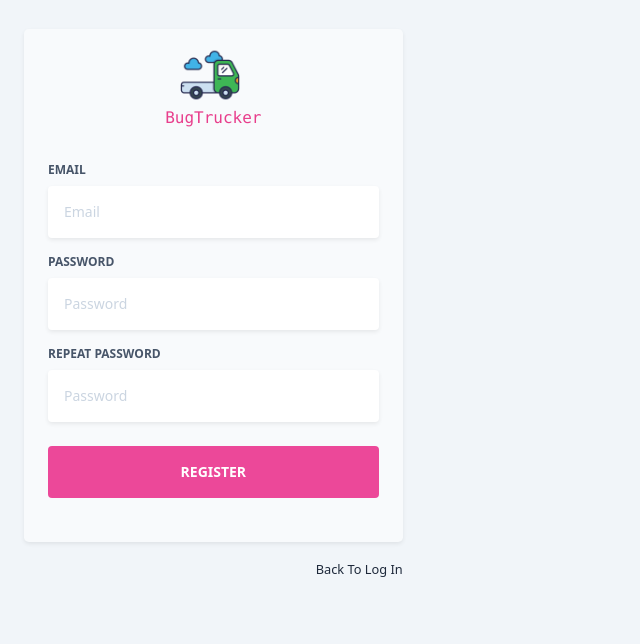
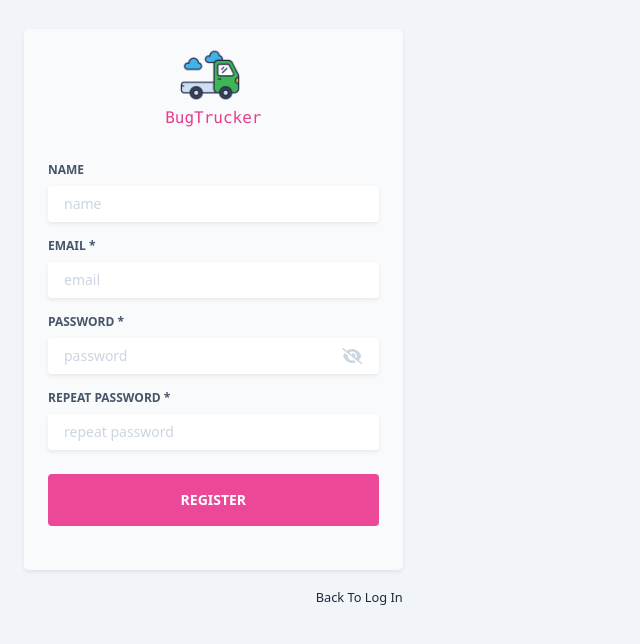
Before and after one commit to kpuwal/BugTracker, a React (Create React App) app in the folder client/: page /register in a window 1280 px wide. Shown: the top 644 px of the page, without its empty margins (0-640 px from the left). Built offline with nearby package versions, Linux system fonts and the light colour scheme.

Commit message:
refactors login/register form

```diff
--- a/client/src/layouts/Auth.tsx
+++ b/client/src/layouts/Auth.tsx
@@ -1,16 +1,20 @@
+import { useSelector } from 'react-redux';
+import { RootState, useAppDispatch } from './../redux/store';
+
 import Login from "../views/auth/Login";
-// import Background from '../assets/img/bg.png';
 
 type AuthProps = {
   register?: boolean,
 }
 
 export default function Auth({register}: AuthProps) {
+  const authData = useSelector((state: RootState) => state.auth);
+
   return (
     <main>
       <div className="absolute top-0 w-full h-full bg-blueGray-100 bg-no-repeat">
         <div className="absolute w-full h-full py-1 min-h-screen">
-          <Login {...{register}} />
+          <Login {...{register, authData}} />
         </div>
       </div>
     </main>
--- a/client/src/redux/slices/authSlice.tsx
+++ b/client/src/redux/slices/authSlice.tsx
@@ -1,7 +1,7 @@
 import { createSlice, PayloadAction } from '@reduxjs/toolkit';
-import { authInitStateType } from '../types';
+import { authType } from '../../types';
 
-const initialState: authInitStateType = {
+const initialState: authType = {
   name: '',
   email: '',
   password: '',
@@ -12,9 +12,15 @@ const authSlice = createSlice({
   name: 'auth',
   initialState,
   reducers: {
-    catchLogin: (state, action: PayloadAction<authInitStateType>) => {
+    updateUser: (state, action) => {
+      console.log("updateUser ", action.payload)
+      // state.name = action.payload.name
       Object.assign(state, action.payload);
-    }
+    },
+    registerUser: (state, action: PayloadAction<authType>) => {
+      console.log(action.payload)
+      Object.assign(state, action.payload);
+    },
   },
   extraReducers: (builder) => {
     // builder.addCase(fetchTitles.fulfilled, (state, action) => {
@@ -26,4 +32,5 @@ const authSlice = createSlice({
   },
 })
 
+export const { updateUser, registerUser } = authSlice.actions;
 export default authSlice.reducer;
--- a/client/src/redux/types.tsx
+++ /dev/null
@@ -1,6 +0,0 @@
-export type authInitStateType = {
-  name: string,
-  email: string,
-  password: string,
-  repeatPassword: string,
-}
--- /dev/null
+++ b/client/src/types.ts
@@ -0,0 +1,6 @@
+export type authType = {
+  name: string,
+  email: string,
+  password: string,
+  repeatPassword?: string,
+}
--- a/client/src/views/auth/Login.tsx
+++ b/client/src/views/auth/Login.tsx
@@ -1,11 +1,26 @@
+import {useState} from 'react';
 import { Link } from "react-router-dom";
 import Logo from '../../assets/img/car.png';
+import { authType } from "../../types";
+import { useAppDispatch } from '../../redux/store';
+import { updateUser } from '../../redux/slices/authSlice';
+
+// import { FontAwesomeIcon } from "@fortawesome/react-fontawesome";
+// import { faEye } from "@fortawesome/free-solid-svg-icons";
+// const eye = <FontAwesomeIcon icon={faEye} />;
 
 type LoginProps = {
   register?: boolean,
+  authData: authType,
 }
 
-export default function Login({register}: LoginProps) {
+export default function Login({register, authData}: LoginProps) {
+  const [passwordShown, setPasswordShown] = useState(false);
+  const dispatch = useAppDispatch();
+  const togglePasswordVisiblity = () => {
+    setPasswordShown(passwordShown ? false : true);
+  };
+
   return (
     <>
       {/* <div className="container mx-auto px-4 h-full"> */}
@@ -26,18 +41,36 @@ export default function Login({register}: LoginProps) {
                 <div className="text-blueGray-400 text-center mb-3 font-bold">
                   <small></small>
                 </div>
-                <form>
+                <form onSubmit={(e) => dispatch(updateUser(e))}>
+                  {register && <div className="relative w-full mb-3">
+                    <label
+                      className="block uppercase text-blueGray-600 text-xs font-bold mb-2"
+                      htmlFor="grid-password"
+                    >
+                      Name
+                    </label>
+                    <input
+                      type="name"
+                      className="border-0 px-3 py-2 placeholder-blueGray-300 text-blueGray-600 bg-white rounded text-sm shadow-sm focus:outline-none focus:ring w-full ease-linear transition-all duration-150"
+                      placeholder="name"
+                      value={authData.name}
+                      onChange={(e) => dispatch(updateUser({name: e.target.value}))}
+                    />
+                  </div>}
+
                   <div className="relative w-full mb-3">
                     <label
                       className="block uppercase text-blueGray-600 text-xs font-bold mb-2"
                       htmlFor="grid-password"
                     >
-                      Email
+                      Email *
                     </label>
                     <input
                       type="email"
-                      className="border-0 px-3 py-3 placeholder-blueGray-300 text-blueGray-600 bg-white rounded text-sm shadow-sm focus:outline-none focus:ring w-full ease-linear transition-all duration-150"
-                      placeholder="Email"
+                      className="border-0 px-3 py-2 placeholder-blueGray-300 text-blueGray-600 bg-white rounded text-sm shadow-sm focus:outline-none focus:ring w-full ease-linear transition-all duration-150"
+                      placeholder="email"
+                      value={authData.email}
+                      onChange={(e) => dispatch(updateUser({email: e.target.value}))}
                     />
                   </div>
 
@@ -46,13 +79,18 @@ export default function Login({register}: LoginProps) {
                       className="block uppercase text-blueGray-600 text-xs font-bold mb-2"
                       htmlFor="grid-password"
                     >
-                      Password
+                      Password *
                     </label>
                     <input
-                      type="password"
-                      className="border-0 px-3 py-3 placeholder-blueGray-300 text-blueGray-600 bg-white rounded text-sm shadow-sm focus:outline-none focus:ring w-full ease-linear transition-all duration-150"
-                      placeholder="Password"
+                      type={passwordShown ? "text" : "password"}
+                      className="border-0 px-3 py-2 placeholder-blueGray-300 text-blueGray-600 bg-white rounded text-sm shadow-sm focus:outline-none focus:ring w-full ease-linear transition-all duration-150"
+                      placeholder="password"
+                      value={authData.password}
+                      onChange={(e) => dispatch(updateUser({password: e.target.value}))}
                     />
+                    <div style={{position: 'absolute', top: '50%', right: '5%'}}>
+                      <i onClick={togglePasswordVisiblity} className={!passwordShown ? "fa-solid fa-eye-slash text-blueGray-300" : "fa-solid fa-eye text-blueGray-300"}></i>
+                    </div>
                   </div>
 
                   {register ?
@@ -61,12 +99,14 @@ export default function Login({register}: LoginProps) {
                         className="block uppercase text-blueGray-600 text-xs font-bold mb-2"
                         htmlFor="grid-password"
                       >
-                        Repeat Password
+                        Repeat Password *
                       </label>
                       <input
-                        type="password"
-                        className="border-0 px-3 py-3 placeholder-blueGray-300 text-blueGray-600 bg-white rounded text-sm shadow-sm focus:outline-none focus:ring w-full ease-linear transition-all duration-150"
-                        placeholder="Password"
+                        type={passwordShown ? "text" : "password"}
+                        className="border-0 px-3 py-2 placeholder-blueGray-300 text-blueGray-600 bg-white rounded text-sm shadow-sm focus:outline-none focus:ring w-full ease-linear transition-all duration-150"
+                        placeholder="repeat password"
+                        value={authData.repeatPassword}
+                        onChange={(e) => dispatch(updateUser({repeatPassword: e.target.value}))}
                       />
                     </div>
                   : <div>
@@ -86,7 +126,7 @@ export default function Login({register}: LoginProps) {
                     <button
                       className="bg-pink-500 text-white active:bg-blueGray-600 text-sm font-bold uppercase px-6 py-3 rounded shadow-t
                        hover:shadow-lg outline-none focus:outline-none mr-1 mb-1 w-full ease-linear transition-all duration-150"
-                      type="button"
+                      type="submit"
                     >
                       {
                         register ? "Register" : "Log In"
```
